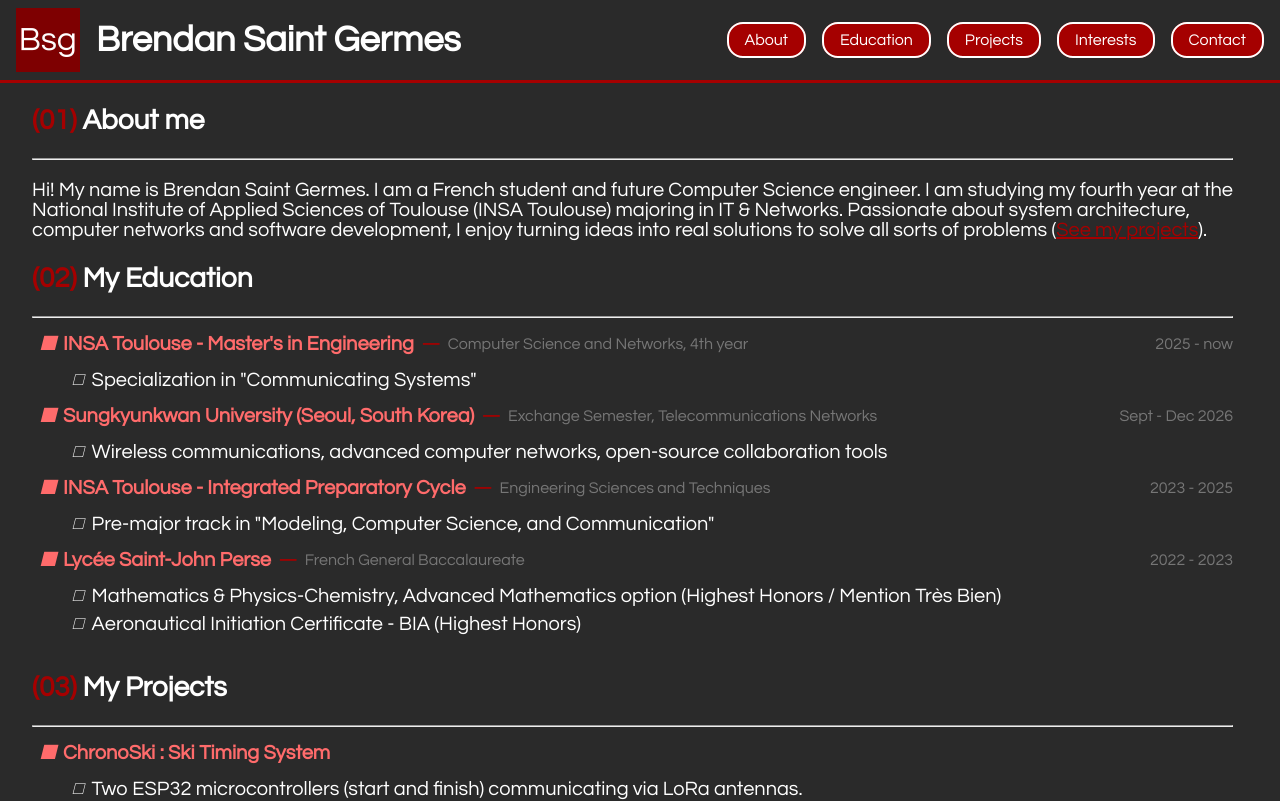
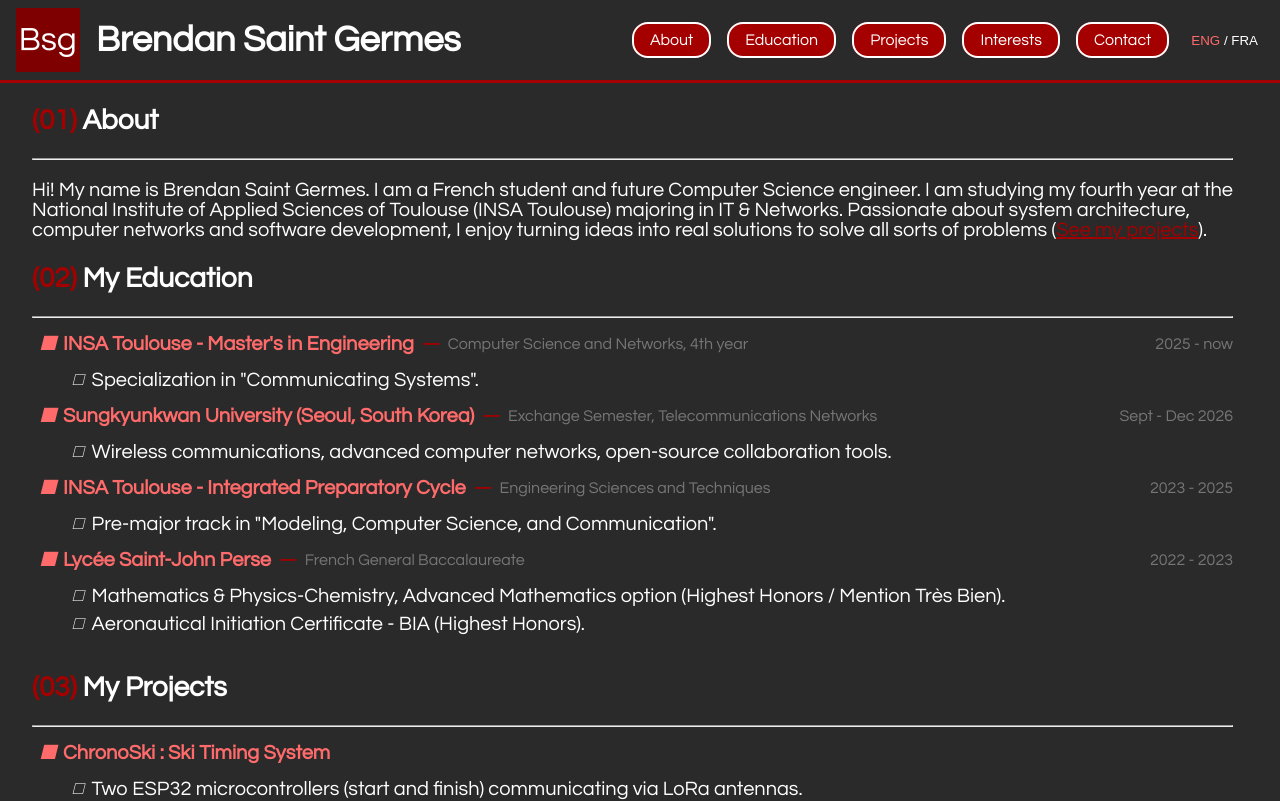
Before and after one commit to BrendanSG/brendansg.github.io, a React (Vite) app: page / in a window 1280 px wide. Shown: the top 801 px of the page. Built offline with nearby package versions, Linux system fonts and the light colour scheme.

Commit message:
Add french translations

```diff
--- a/src/App.tsx
+++ b/src/App.tsx
@@ -1,8 +1,10 @@
 import { useEffect, useState } from 'react';
 import allSections from './sections';
-import type { Section } from './types/sections';
+import { getTranslated, type Section } from './types/sections';
 
-const sortedSections: Section[] = [...allSections].sort((a, b) => a.order - b.order);
+const sortedSections: Section[] = [...allSections].sort(
+	(a, b) => a.order - b.order
+);
 
 function App() {
 	const [mobileMenu, setMobileMenu] = useState(false);
@@ -18,8 +20,13 @@ function App() {
 
 	useEffect(() => {
 		const handleScroll = () => {
-			if (window.innerHeight + window.scrollY >= document.documentElement.scrollHeight - 50) {
-				setActiveSectionId(sortedSections[sortedSections.length - 1].id);
+			if (
+				window.innerHeight + window.scrollY >=
+				document.documentElement.scrollHeight - 50
+			) {
+				setActiveSectionId(
+					sortedSections[sortedSections.length - 1].id
+				);
 				return;
 			}
 
@@ -43,7 +50,9 @@ function App() {
 		return () => window.removeEventListener('scroll', handleScroll);
 	}, []);
 
-	const currentIndex = sortedSections.findIndex((s) => s.id === activeSectionId);
+	const currentIndex = sortedSections.findIndex(
+		(s) => s.id === activeSectionId
+	);
 	const safeIndex = currentIndex >= 0 ? currentIndex : 0;
 	const currentSection = sortedSections[safeIndex];
 
@@ -58,6 +67,8 @@ function App() {
 		}
 	};
 
+	const [lang, setLang] = useState<'EN' | 'FR'>('EN');
+
 	return (
 		<>
 			<header>
@@ -71,11 +82,37 @@ function App() {
 						{sortedSections.map((section: Section) => (
 							<li key={section.id}>
 								<a href={`#${section.id}`}>
-									{section.shortname}
+									{getTranslated<string>(
+										section.shortname,
+										lang
+									)}
 								</a>
 							</li>
 						))}
-						{/* <li><button id="toggle-language"><span id="en">ENG</span> / <span id="fr">FRA</span></button></li> */}
+						<li>
+							<button
+								id="toggle-language"
+								onClick={() =>
+									setLang(lang == 'EN' ? 'FR' : 'EN')
+								}
+							>
+								<span
+									className={
+										lang == 'EN' ? 'txt-secondary' : ''
+									}
+								>
+									ENG
+								</span>{' '}
+								/{' '}
+								<span
+									className={
+										lang == 'FR' ? 'txt-secondary' : ''
+									}
+								>
+									FRA
+								</span>
+							</button>
+						</li>
 					</ul>
 				</div>
 			</header>
@@ -83,27 +120,46 @@ function App() {
 			<div className={`mobile-menu${mobileMenu === true ? ' open' : ''}`}>
 				<div className="mobile-menu-items">
 					<button
+						onClick={(e) => {
+							e.currentTarget.blur();
+							setLang(lang == 'EN' ? 'FR' : 'EN')
+						}}
+					>
+						{lang == 'EN' ? '🇫🇷' : '🇺🇸'}
+					</button>
+					<button
 						id="prev"
 						onClick={(e) => {
 							e.currentTarget.blur();
 							scrollToSection(safeIndex - 1);
 						}}
-						disabled={safeIndex <= 0}>◀</button>
-					<p onClick={() => scrollToSection(safeIndex)}>{currentSection?.shortname}</p>
+						disabled={safeIndex <= 0}
+					>
+						◀
+					</button>
+					<p onClick={() => scrollToSection(safeIndex)}>
+						{getTranslated<string>(currentSection?.shortname, lang)}
+					</p>
 					<button
 						id="next"
 						onClick={(e) => {
 							e.currentTarget.blur();
 							scrollToSection(safeIndex + 1);
 						}}
-						disabled={safeIndex >= sortedSections.length - 1}>▶</button>
+						disabled={safeIndex >= sortedSections.length - 1}
+					>
+						▶
+					</button>
 				</div>
 				<button
 					id="toggle"
 					onClick={(e) => {
 						e.currentTarget.blur();
 						setMobileMenu((prev) => !prev);
-					}}>{mobileMenu ? '✖︎' : '☰'}</button>
+					}}
+				>
+					{mobileMenu ? '✖︎' : '☰'}
+				</button>
 			</div>
 
 			<main>
@@ -113,10 +169,16 @@ function App() {
 							<span className="txt-primary">
 								({String(section.order).padStart(2, '0')})
 							</span>{' '}
-							{section.fullname ?? section.shortname}
+							{getTranslated<string>(
+								section.fullname ?? section.shortname,
+								lang
+							)}
 						</h2>
 						<hr />
-						{section.content}
+						{getTranslated<React.JSX.Element>(
+							section.content,
+							lang
+						)}
 					</section>
 				))}
 			</main>
--- a/src/index.css
+++ b/src/index.css
@@ -28,7 +28,8 @@ h1 {
 h2 {
 	font-size: 1.75rem;
 }
-h3, p {
+h3,
+p {
 	font-size: 1.25rem;
 }
 a {
@@ -103,13 +104,13 @@ body > header > div#right > ul > li > a {
 body > header > div#right > ul > li > a:hover {
 	background: color-mix(in srgb, var(--primary) 70%, white 30%);
 }
-/* body > header > div#right > ul > li > button#toggle-language {
+body > header > div#right > ul > li > button#toggle-language {
 	background: none;
 	outline: none;
 	border: none;
 	color: var(--content);
 	cursor: pointer;
-} */
+}
 
 /*
  * Content
@@ -123,7 +124,9 @@ main > section {
 main > section > hr {
 	margin-bottom: 1rem;
 }
-div.mobile-menu { display: none; }
+div.mobile-menu {
+	display: none;
+}
 
 /*
  * Entries List
@@ -196,7 +199,6 @@ div.contacts > article.contact {
 	max-width: 10dvw;
 	display: flex;
 	flex-direction: column;
-
 }
 div.contacts > article.contact > a {
 	display: flex;
@@ -207,7 +209,6 @@ div.contacts > article.contact > a {
 div.contacts > article.contact > a > img {
 	width: 100%;
 	height: auto;
-
 }
 div.contacts > article.contact > a > p {
 	white-space: nowrap;
--- a/src/sections/about.tsx
+++ b/src/sections/about.tsx
@@ -2,20 +2,42 @@ import type { Section } from '../types/sections';
 
 export const aboutSection: Section = {
 	id: 'about',
-	shortname: 'About',
-	fullname: 'About me',
+	shortname: {
+		EN: 'About',
+		FR: 'À propos',
+	},
+	fullname: {
+		EN: 'About',
+		FR: 'À propos',
+	},
 	order: 1,
-	content: (
-		<>
-			<p>
-				Hi! My name is Brendan Saint Germes. I am a French student and
-				future Computer Science engineer. I am studying my fourth year
-				at the National Institute of Applied Sciences of Toulouse (INSA
-				Toulouse) majoring in IT & Networks. Passionate about system
-				architecture, computer networks and software development, I
-				enjoy turning ideas into real solutions to solve all sorts of
-				problems (<a href="#projects">See my projects</a>).
-			</p>
-		</>
-	),
+	content: {
+		EN: (
+			<>
+				<p>
+					Hi! My name is Brendan Saint Germes. I am a French student
+					and future Computer Science engineer. I am studying my
+					fourth year at the National Institute of Applied Sciences of
+					Toulouse (INSA Toulouse) majoring in IT & Networks.
+					Passionate about system architecture, computer networks and
+					software development, I enjoy turning ideas into real
+					solutions to solve all sorts of problems (
+					<a href="#projects">See my projects</a>).
+				</p>
+			</>
+		),
+		FR: (
+			<>
+				<p>
+					Bonjour ! Je suis Brendan SAINT GERMES. Je suis
+					élève-ingénieur à l'INSA Toulouse, dans la filière
+					Informatique et Réseaux. Passioné d'architecture système, de
+					réseaux informatiques et de développement logiciel, je
+					prends plaisir à transformer des idées en solution réelles
+					afin de résoudre toute sorte de problèmes (
+					<a href="#projects">Voir mes projets</a>).
+				</p>
+			</>
+		),
+	},
 };
--- a/src/sections/contact.tsx
+++ b/src/sections/contact.tsx
@@ -1,43 +1,66 @@
 import type { Section } from '../types/sections';
 
 type ContactEntry = {
-	name: string,
-	text: string,
-	url: string,
-	image: string
-}
+	name: string;
+	text: string;
+	url: string;
+	image: string;
+};
 
 const contactEntries: ContactEntry[] = [
 	{
 		name: 'E-Mail',
 		text: 'saint-germes@insa-toulouse.fr',
 		url: 'mailto:saint-germes@insa-toulouse.fr',
-		image: '/assets/email.png'
+		image: '/assets/email.png',
 	},
 	{
 		name: 'LinkedIn',
 		text: 'linkedin.com/in/brendan-saint-germes/',
 		url: 'https://www.linkedin.com/in/brendan-saint-germes/',
-		image: '/assets/linkedin.png'
-	}
-]
+		image: '/assets/linkedin.png',
+	},
+];
 
 export const contactSection = {
 	id: 'contact',
 	shortname: 'Contact',
 	fullname: 'Contact me',
 	order: 5,
-	content: <>
+	content: (
+		<>
 			<div className="contacts">
-			{contactEntries.map((entry) => (<article key={entry.name} className="contact">
-				<a href={entry.url} target='_blank'>
+				{contactEntries.map((entry) => (
+					<article key={entry.name} className="contact">
+						<a href={entry.url} target="_blank">
 							<img src={entry.image} alt={entry.name} />
 							<p>{entry.text}</p>
 						</a>
-			</article>))}
+					</article>
+				))}
 			</div>
 			<p className="credits">
-			Icons created by <a href="https://www.flaticon.com/free-icon/email_552486" title="E-Mail icon" target="_blank">Magnific</a> and <a href="https://www.flaticon.com/fr/icone-gratuite/logo-linkedin_4096186" title="LinkedIn icon" target="_blank">Creartive</a> from <a href="https://www.flaticon.com/" title="Flaticon">Flaticon</a>
+				Icons created by{' '}
+				<a
+					href="https://www.flaticon.com/free-icon/email_552486"
+					title="E-Mail icon"
+					target="_blank"
+				>
+					Magnific
+				</a>{' '}
+				and{' '}
+				<a
+					href="https://www.flaticon.com/fr/icone-gratuite/logo-linkedin_4096186"
+					title="LinkedIn icon"
+					target="_blank"
+				>
+					Creartive
+				</a>{' '}
+				from{' '}
+				<a href="https://www.flaticon.com/" title="Flaticon">
+					Flaticon
+				</a>
 			</p>
 		</>
+	),
 } as Section;
--- a/src/sections/education.tsx
+++ b/src/sections/education.tsx
@@ -1,46 +1,87 @@
 import { EntryList } from '../components/entrylist';
 import type { Section, EntryListItem } from '../types/sections';
 
-const educationEntries: EntryListItem[] = [
+const educationEntriesEN: EntryListItem[] = [
 	{
-		name: 'INSA Toulouse - Master\'s in Engineering',
+		name: "INSA Toulouse - Master's in Engineering",
 		additional: 'Computer Science and Networks, 4th year',
 		time: '2025 - now',
-		details: [
-			'Specialization in "Communicating Systems"'
-		]
+		details: ['Specialization in "Communicating Systems".'],
 	},
 	{
 		name: 'Sungkyunkwan University (Seoul, South Korea)',
 		additional: 'Exchange Semester, Telecommunications Networks',
 		time: 'Sept - Dec 2026',
 		details: [
-			'Wireless communications, advanced computer networks, open-source collaboration tools'
-		]
+			'Wireless communications, advanced computer networks, open-source collaboration tools.',
+		],
 	},
 	{
 		name: 'INSA Toulouse - Integrated Preparatory Cycle',
 		additional: 'Engineering Sciences and Techniques',
 		time: '2023 - 2025',
 		details: [
-			'Pre-major track in "Modeling, Computer Science, and Communication"'
-		]
+			'Pre-major track in "Modeling, Computer Science, and Communication".',
+		],
 	},
 	{
 		name: 'Lycée Saint-John Perse',
 		additional: 'French General Baccalaureate',
 		time: '2022 - 2023',
 		details: [
-			'Mathematics & Physics-Chemistry, Advanced Mathematics option (Highest Honors / Mention Très Bien)',
-			'Aeronautical Initiation Certificate - BIA (Highest Honors)'
-		]
-	}
-]
+			'Mathematics & Physics-Chemistry, Advanced Mathematics option (Highest Honors / Mention Très Bien).',
+			'Aeronautical Initiation Certificate - BIA (Highest Honors).',
+		],
+	},
+];
+
+const educationEntriesFR: EntryListItem[] = [
+	{
+		name: 'INSA Toulouse - Cycle ingénieur',
+		additional: 'Informatique et Réseaux, actuellement en 4ème année',
+		time: '2025 - aujd.',
+		details: ['Spécialité "Systèmes Communiquants".'],
+	},
+	{
+		name: 'Sungkyunkwan University (Séoul)',
+		additional: "Semestre d'échange, Réseaux télécommunications",
+		time: 'sept - déc 2026',
+		details: [
+			'Communications sans fil, réseaux informatiques avancés, outils de collaboration open-source.',
+		],
+	},
+	{
+		name: 'INSA Toulouse - Cycle préparatoire',
+		additional: "Sciences et Techniques pour l'Ingénieur ",
+		time: '2023 - 2025',
+		details: [
+			'Pré-Orientation "Modélisation, Informatique et Communication".',
+		],
+	},
+	{
+		name: 'Lycée Saint-John Perse',
+		additional: 'Baccalauréat Général',
+		time: '2022 - 2023',
+		details: [
+			'Mathématiques & Physique-Chimie, option Mathématiques expertes (Mention Très Bien).',
+			"Brevet d'Initiation à l'Aéronautique (Mention Très Bien).",
+		],
+	},
+];
 
 export const educationSection = {
 	id: 'education',
-	shortname: 'Education',
-	fullname: 'My Education',
+	shortname: {
+		EN: 'Education',
+		FR: 'Formation',
+	},
+	fullname: {
+		EN: 'My Education',
+		FR: 'Ma Formation',
+	},
 	order: 2,
-	content: <EntryList entries={educationEntries} />
+	content: {
+		EN: <EntryList entries={educationEntriesEN} />,
+		FR: <EntryList entries={educationEntriesFR} />,
+	},
 } as Section;
--- a/src/sections/interests.tsx
+++ b/src/sections/interests.tsx
@@ -1,7 +1,7 @@
 import { EntryList } from '../components/entrylist';
 import type { EntryListItem, Section } from '../types/sections';
 
-const interestsEntries: EntryListItem[] = [
+const interestsEntriesEN: EntryListItem[] = [
 	{
 		name: 'Speed Skiing',
 		additional: 'French National Team Member',
@@ -10,15 +10,37 @@ const interestsEntries: EntryListItem[] = [
 			'3 World Cup podium finishes.',
 			'Personal best of 173.49 km/h (Junior category).',
 			'Competed internationally across 4 countries.',
-			'Custom equipment design and fabrication (CAD on Fusion 360, 3D printing, bending).'
-		]
-	}
-]
+			'Custom equipment design and fabrication (CAD on Fusion 360, 3D printing, bending).',
+		],
+	},
+];
+const interestsEntriesFR: EntryListItem[] = [
+	{
+		name: 'Ski de Vitesse',
+		additional: 'Sélections en Équipe de France',
+		time: '2022 - Now',
+		details: [
+			'3 podiums en Coupe du Monde.',
+			'Record personnel de 173,49 km/h (catégorie junior).',
+			'Déplacements dans 4 nations.',
+			'Développement de matériel personnel (CAO sur Fusion 360, impression 3D, cintrage).',
+		],
+	},
+];
 
 export const interestsSection = {
 	id: 'interests',
-	shortname: 'Interests',
-	fullname: 'My Interests',
-	order: 4,
-	content: <EntryList entries={interestsEntries} />
+	shortname: {
+		EN: 'Interests',
+		FR: 'Autres Exp.',
+	},
+	fullname: {
+		EN: 'My Interests',
+		FR: 'Autres Expériences',
+	},
+	order: 5,
+	content: {
+		EN: <EntryList entries={interestsEntriesEN} />,
+		FR: <EntryList entries={interestsEntriesFR} />,
+	},
 } as Section;
--- a/src/sections/projects.tsx
+++ b/src/sections/projects.tsx
@@ -1,30 +1,58 @@
 import { EntryList } from '../components/entrylist';
 import type { Section, EntryListItem } from '../types/sections';
 
-const projectsEntries: EntryListItem[] = [
+const projectsEntriesEN: EntryListItem[] = [
 	{
 		name: 'ChronoSki : Ski Timing System',
 		details: [
 			'Two ESP32 microcontrollers (start and finish) communicating via LoRa antennas.',
-			'Start trigger wand and ultrasonic sensor module detecting the skier\'s arrival.',
-			'Web interface built to display and track skiers\' times.',
+			"Start trigger wand and ultrasonic sensor module detecting the skier's arrival.",
+			"Web interface built to display and track skiers' times.",
 			'Technologies used: C++ (ESP32), HTML/CSS/JS (Web Interface).',
-			'Deployed and used over two seasons during competitive ski club training sessions.'
-		]
+			'Deployed and used over two seasons during competitive ski club training sessions.',
+		],
 	},
 	{
 		name: 'LEDs : LED Strip Control Station',
 		details: [
 			'ESP32 microcontroller communicating with an Android application via Bluetooth Low Energy (BLE).',
-			'Technologies used: TypeScript (mobile app) and C++ (ESP32).'
-		]
-	}
-]
+			'Technologies used: TypeScript (mobile app) and C++ (ESP32).',
+		],
+	},
+];
+const projectsEntriesFR: EntryListItem[] = [
+	{
+		name: 'ChronoSki : Système de chronométrage de ski',
+		details: [
+			'Deux microcontrôleurs ESP32 (départ et arrivée) communiquant via antennes LoRa.',
+			"Baguette d'impulsion de départ, module ultrason détectant l'arrivée du skieur.",
+			'Interface Web pour visionner les différents temps des skieurs.',
+			'Langages utilisés : C++ (ESP32), HTML/CSS/JS (Interface).',
+			"Système utilisé pendant deux saisons dans le cadre d'entraînements d'un club compétitif.",
+		],
+	},
+	{
+		name: 'LEDs : Station de contrôle de ruban LEDs',
+		details: [
+			'Microcontrôleur ESP32, communiquant avec une application Android (communication via Bluetooth LE).',
+			'Langages utilisés : TypeScript (application) et C++ (ESP32).',
+		],
+	},
+];
 
 export const projectsSection = {
 	id: 'projects',
-	shortname: 'Projects',
-	fullname: 'My Projects',
+	shortname: {
+		EN: 'Projects',
+		FR: 'Projets',
+	},
+	fullname: {
+		EN: 'My Projects',
+		FR: 'Mes Projets',
+	},
 	order: 3,
-	content: <EntryList entries={projectsEntries} />
+	content: {
+		EN: <EntryList entries={projectsEntriesEN} />,
+		FR: <EntryList entries={projectsEntriesFR} />,
+	},
 } as Section;
--- a/src/types/sections.ts
+++ b/src/types/sections.ts
@@ -1,3 +1,13 @@
+export type Lang = 'FR' | 'EN';
+export type Translated<T> = { [K in Lang]: T };
+export function getTranslated<T>(obj: T | Translated<T>, lang: Lang): T {
+	if (typeof obj === 'object' && obj !== null && 'FR' in obj && 'EN' in obj) {
+		return obj[lang];
+	} else {
+		return obj;
+	}
+}
+
 /*
  * id: ID used in the link (<a href="#{id}">{name}</a>)
  * shortname: The short name of the section (used in the navbar)
@@ -7,10 +17,10 @@
  */
 export type Section = {
 	id: string;
-	shortname: string;
-	fullname?: string;
+	shortname: string | Translated<string>;
+	fullname?: string | Translated<string>;
 	order: number;
-	content: React.JSX.Element;
+	content: React.JSX.Element | Translated<React.JSX.Element>;
 };
 
 /*
@@ -21,8 +31,8 @@ export type Section = {
  * details: A list of string, shown below the title
  */
 export type EntryListItem = {
-	name: string,
-	additional?: string,
-	time?: string,
-	details: string[]
-}
+	name: string;
+	additional?: string;
+	time?: string;
+	details: string[];
+};
```
Lines whose indentation alone changed are shown as unchanged.
